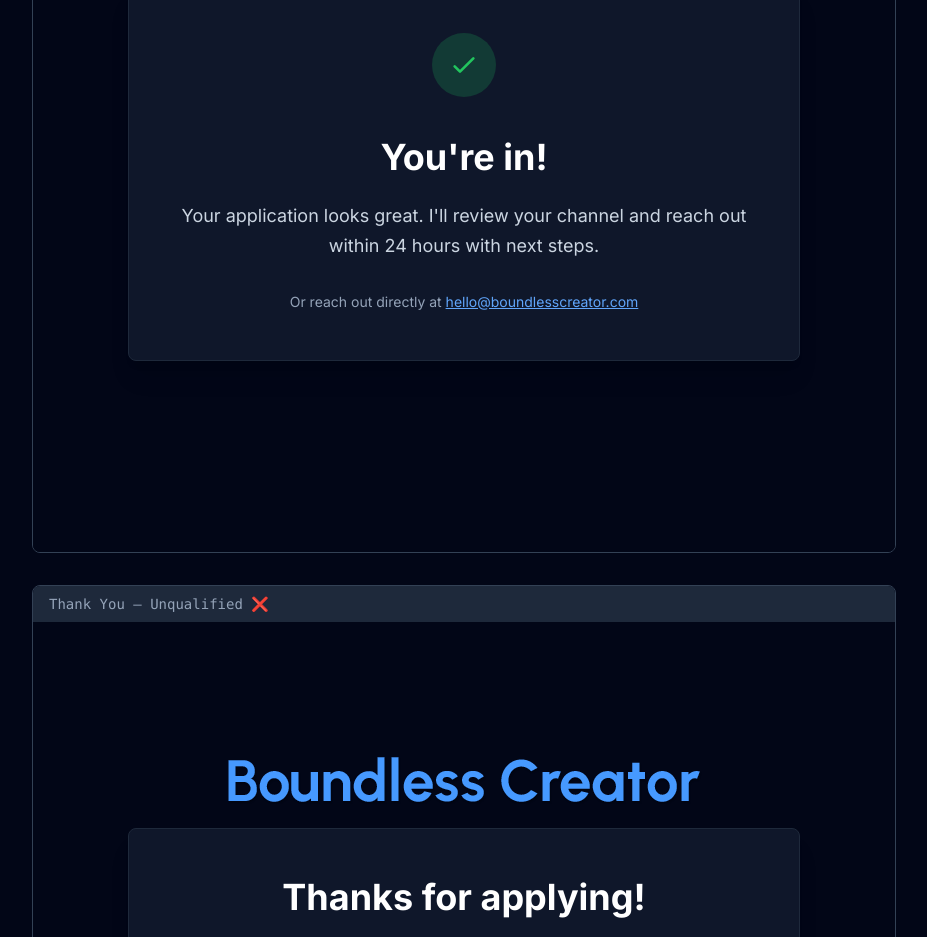
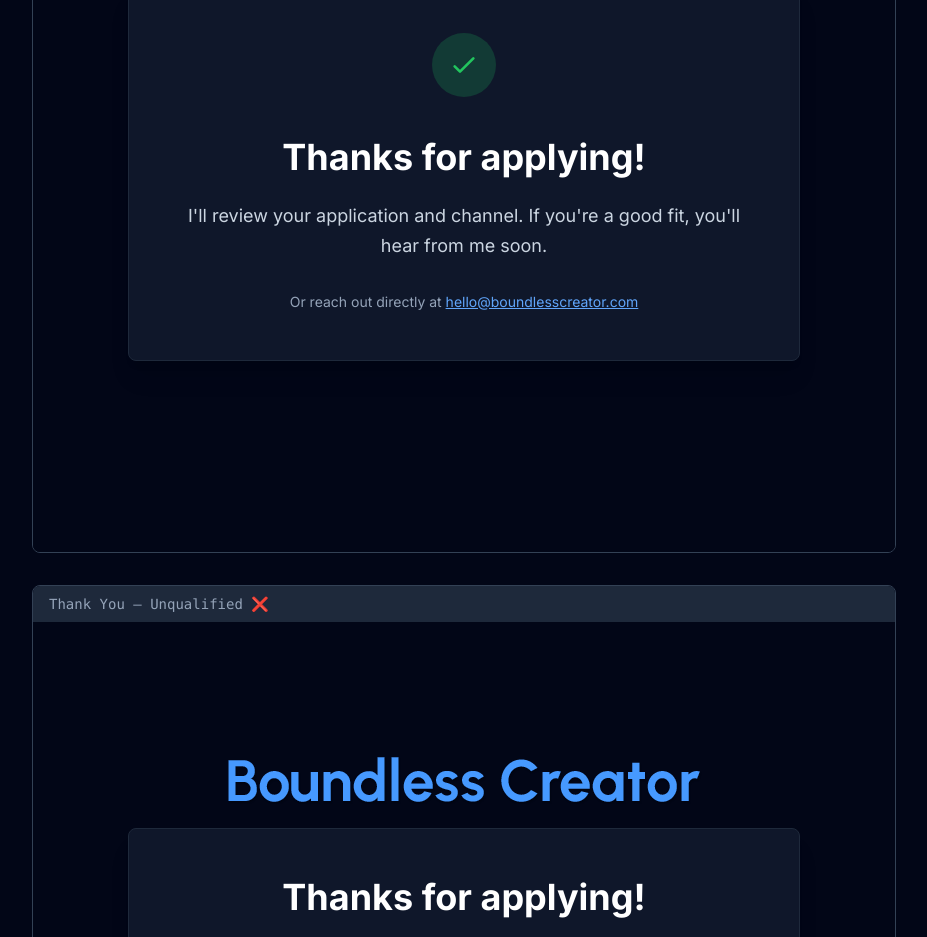
Before and after one commit to davejeltema3/coaching-application, a Next.js app: page /preview in a window 1280 px wide. Shown: the part 9420-10357 px from the top of the page, without its empty margins (176-1103 px from the left). Built offline with nearby package versions, Linux system fonts and the light colour scheme.

Commit message:
Soften qualified success message - no promise to reach out

```diff
--- a/components/ThankYouScreen.tsx
+++ b/components/ThankYouScreen.tsx
@@ -44,10 +44,10 @@
               </div>
             </div>
             <h1 className="text-3xl md:text-4xl font-bold text-white mb-6">
-              You&apos;re in!
+              Thanks for applying!
             </h1>
             <p className="text-lg text-slate-300 mb-8 leading-relaxed">
-              Your application looks great. I&apos;ll review your channel and reach out within 24 hours with next steps.
+              I&apos;ll review your application and channel. If you&apos;re a good fit, you&apos;ll hear from me soon.
             </p>
             <p className="text-sm text-slate-400">
               Or reach out directly at{' '}
```
